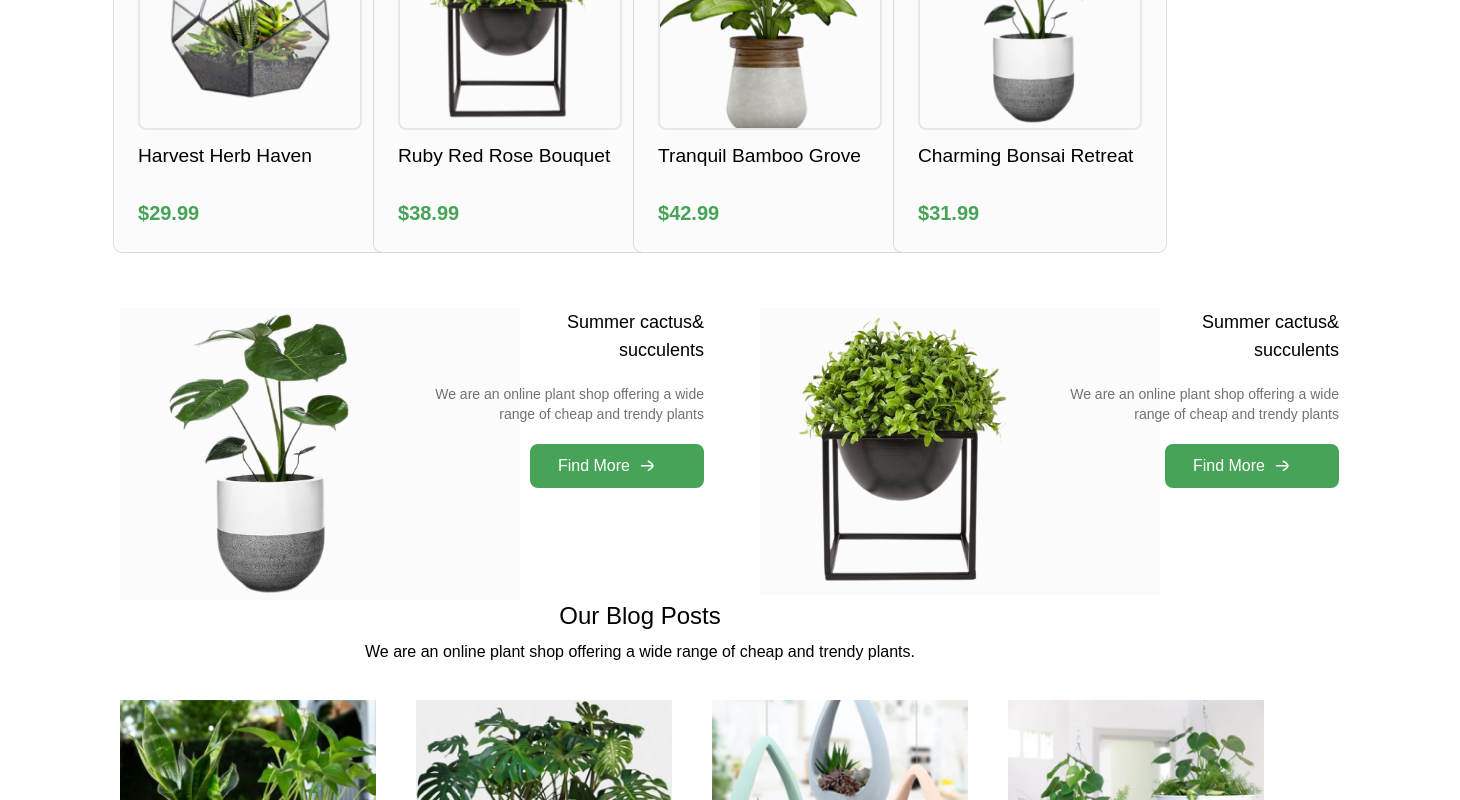
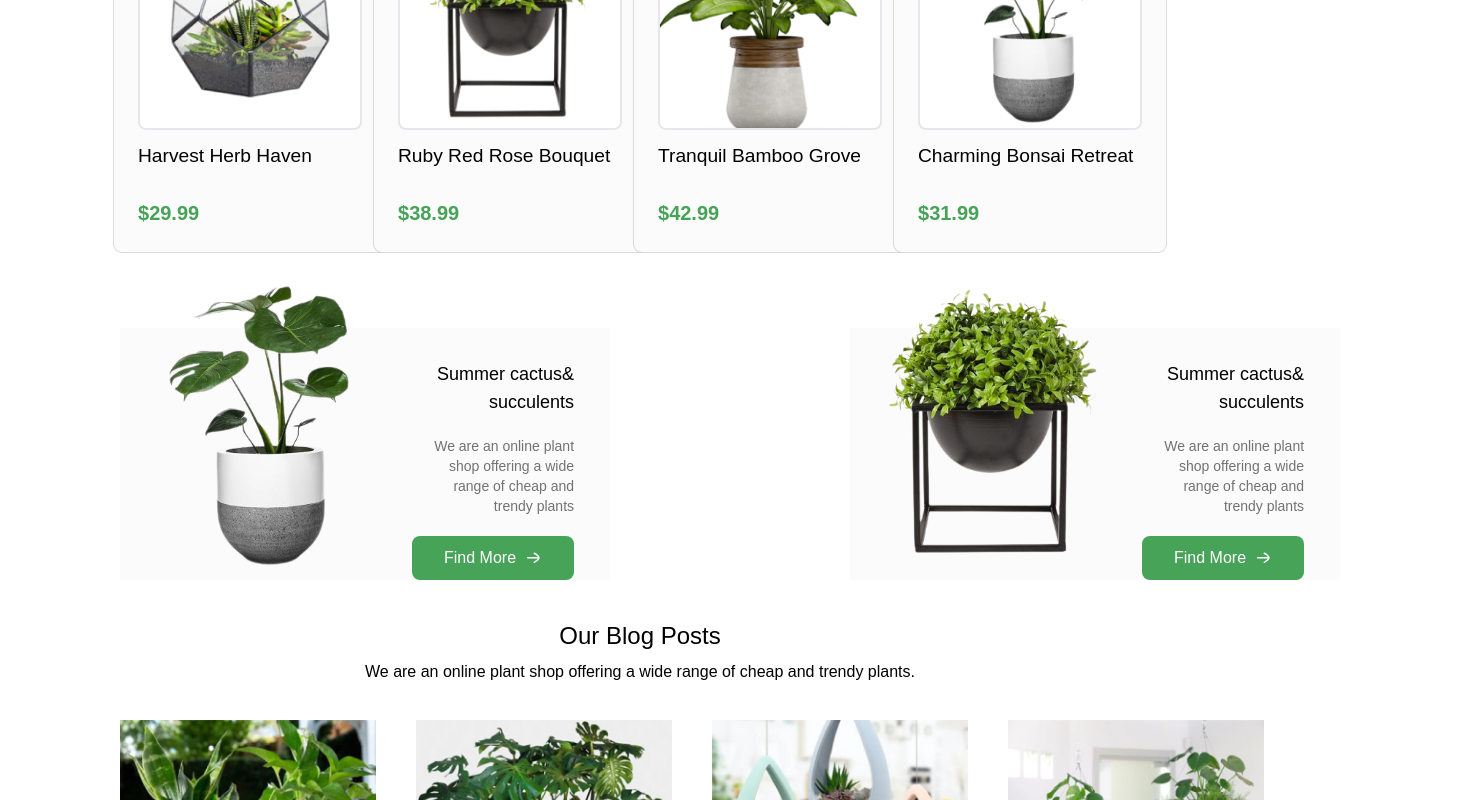
Before and after one commit to YahyobekRahimov/greenshop, a React (Vite) app: page / in a window 1280 px wide. Shown: the part 1790-2590 px from the top of the page, 1460 px wide, since content can reach past the window. Built offline with nearby package versions, Linux system fonts and the light colour scheme; a web font is replaced by a local one.

Commit message:
fixed some things about cards in home page

```diff
--- a/src/components/Container.jsx
+++ b/src/components/Container.jsx
@@ -1,7 +1,11 @@
 export default function Container(props) {
    const { children, classes } = props;
    return (
-      <div className={`container px-[7.5rem] mx-auto ${classes}`}>
+      <div
+         className={`container px-[7.5rem] mx-auto ${
+            classes ? classes : ""
+         }`}
+      >
          {children}
       </div>
    );
--- a/src/pages/Home/FindMore.jsx
+++ b/src/pages/Home/FindMore.jsx
@@ -1,21 +1,31 @@
-import React from 'react'
+import React from "react";
 import Container from "../../components/Container";
-import Button from '../../components/Button';
-import IconRight from '../../images/iconrigth.svg?react'
+import Button from "../../components/Button";
+import IconRight from "../../images/iconrigth.svg?react";
 
 export default function FindMore(props) {
-  const { image, textTitel, textSubtitel } = props;
-  return (
-    <Container >
-      <div className="flex bg-findBg mt-4">
-        <img src={image} alt="" />
-        <div className="flex items-end flex-col gap-5">
-          <h1 className="text-right  w-[9.375rem] text-lg">{textTitel}</h1>
-          <p className="text-right text-subtitel w-[18.25rem] text-sm ">{textSubtitel}</p>
-          <Button image={<IconRight />} classes="flex gap-2 items-center bg-primary rounded-lg hover:bg-primaryDark text-white py-[0.625rem] pr-[3rem] pl-[1.75rem]">Find More </Button>
-        </div>
-      </div>
-    </Container>
-
-  )
+   const { image, textTitel, textSubtitel } = props;
+   return (
+      <Container>
+         <div className="flex bg-findBg mt-4 justify-between pl-[18.25rem] pr-9 pt-[2rem] relative">
+            <img
+               src={image}
+               alt=""
+               className="absolute left-0 top-[-3rem]"
+            />
+            <div className="flex flex-col gap-5">
+               <h1 className="text-right text-lg">{textTitel}</h1>
+               <p className="text-right text-subtitel text-sm ">
+                  {textSubtitel}
+               </p>
+               <Button
+                  image={<IconRight />}
+                  classes="flex w-max gap-2 items-center bg-primary rounded-lg hover:bg-primaryDark text-white py-[0.625rem] px-[2rem]"
+               >
+                  Find More{" "}
+               </Button>
+            </div>
+         </div>
+      </Container>
+   );
 }
--- a/src/pages/Home/Home.jsx
+++ b/src/pages/Home/Home.jsx
@@ -1,8 +1,8 @@
 import Hero from "./Hero";
 import Products from "./Products";
 import FindMore from "./FindMore";
-import FindMoreImagesOne from '../../images/findMoreSecond.svg'
-import FindMoreImagesSecond from '../../images/findMoreOne.svg'
+import FindMoreImagesOne from "../../images/findMoreSecond.svg";
+import FindMoreImagesSecond from "../../images/findMoreOne.svg";
 import BlogPosts from "./BlogPosts";
 
 export default function Home() {
@@ -10,10 +10,18 @@ export default function Home() {
       <main>
          <Hero />
          <Products />
-        <div className="flex">
-        <FindMore image={FindMoreImagesOne} textTitel='Summer cactus& succulents' textSubtitel='We are an online plant shop offering a wide range of cheap and trendy plants' />
-         <FindMore image={FindMoreImagesSecond} textTitel='Summer cactus& succulents' textSubtitel='We are an online plant shop offering a wide range of cheap and trendy plants'/>
-        </div>
+         <div className="flex mb-10 mt-5">
+            <FindMore
+               image={FindMoreImagesOne}
+               textTitel="Summer cactus& succulents"
+               textSubtitel="We are an online plant shop offering a wide range of cheap and trendy plants"
+            />
+            <FindMore
+               image={FindMoreImagesSecond}
+               textTitel="Summer cactus& succulents"
+               textSubtitel="We are an online plant shop offering a wide range of cheap and trendy plants"
+            />
+         </div>
          <BlogPosts />
       </main>
    );
--- a/src/pages/Home/Products.jsx
+++ b/src/pages/Home/Products.jsx
@@ -11,10 +11,10 @@ export default function Products() {
             {products.map((product) => (
                <div
                   key={product.id}
-                  className="cursor-pointer shadow-custom w-[17rem] px-6 py-6 rounded-lg bg-softBackground"
+                  className="cursor-pointer shadow-custom w-[17rem] px-6 py-6 rounded-lg bg-softBackground hover:scale-105 duration-200"
                >
                   <img
-                     className="w-[14rem] h-[14rem] object-cover mb-3 border-2 border-solid rounded-lg"
+                     className="w-[14rem] h-[14rem] object-cover mb-3 border-2 border-solid rounded-lg bg-white"
                      src={product.image}
                      alt={product.name}
                   />
```
